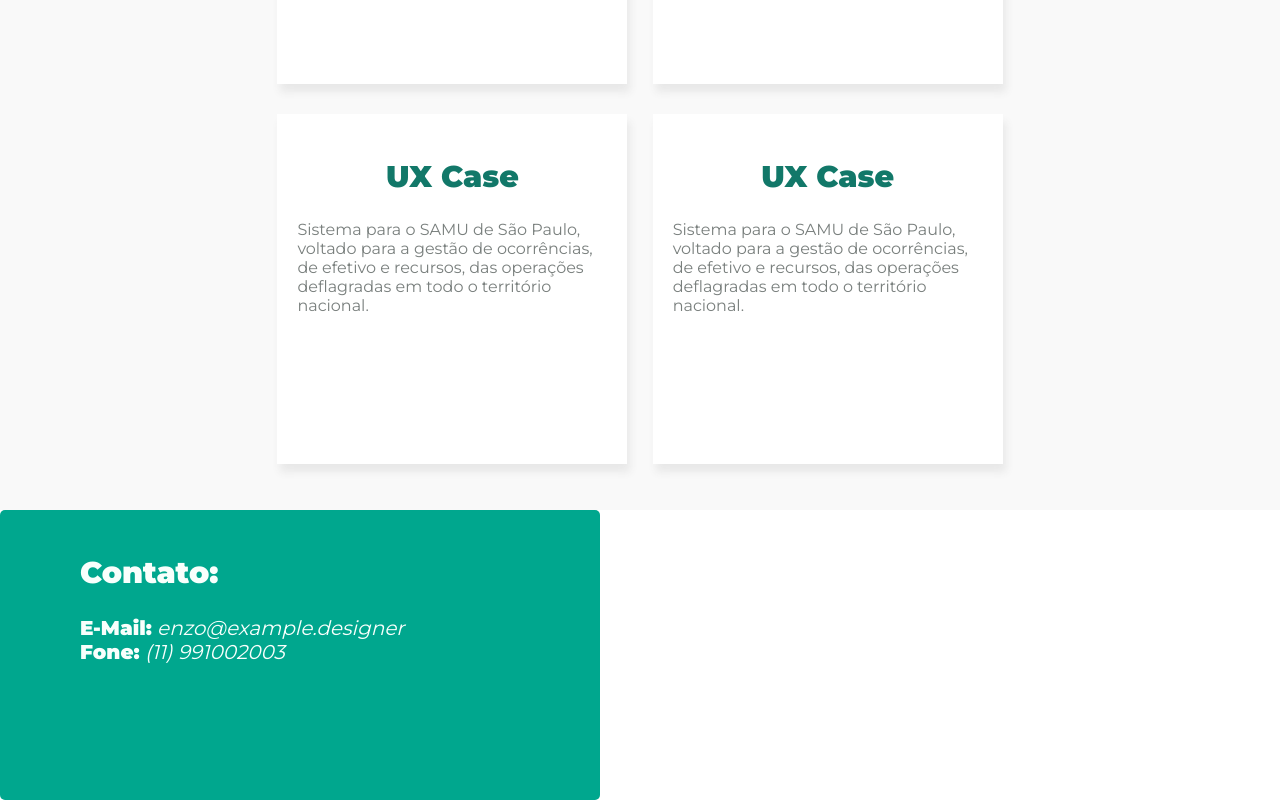
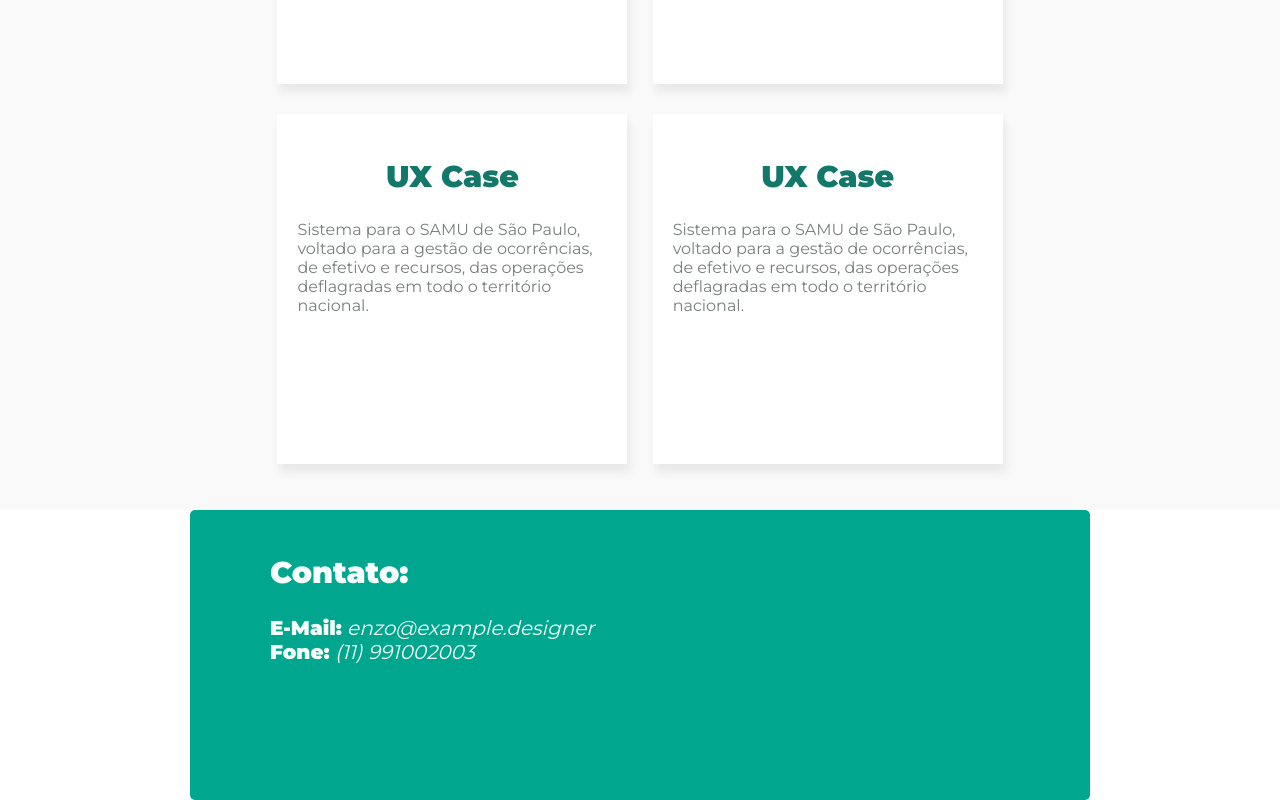
Before and after one commit to felipesoaresfl/D2.3-pag-pessoal, a plain HTML site: page index.html in a window 1280 px wide. Shown: the part 2719-3519 px from the top of the page. Drawn offline with Linux system fonts and the light colour scheme.

```diff
--- a/css/style.css
+++ b/css/style.css
@@ -206,8 +206,8 @@ body h3 {
   height: 50px;
 }
 
-.rodape {
-  width: 500px;
+.contato {
+  width: 800px;
   height: 250px;
   border-radius: 5px;
   background-color: #00a78e;
@@ -215,4 +215,6 @@ body h3 {
   padding: 20px;
   padding-left: 80px;
   color: #f8fffc;
+  margin-left: auto;
+  margin-right: auto;
 }
--- a/index.html
+++ b/index.html
@@ -143,7 +143,7 @@
         <img class="btn-topo-img" src="images/arrow-up.svg" alt="topo" />
       </a>
 
-      <div class="rodape">
+      <div class="contato">
         <h2>Contato:</h2>
         <strong>E-Mail:</strong><em> enzo@example.designer</em><br />
         <strong>Fone:</strong> <em>(11) 991002003</em>
```
